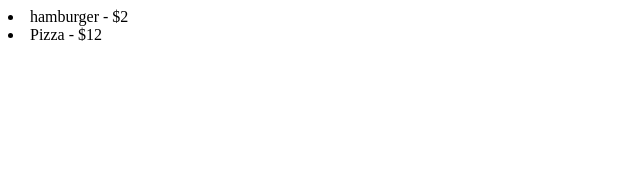
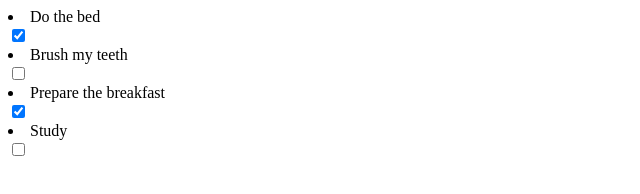
Before and after one commit to polipop-code/array-manipulation, a plain HTML site: page 01-forEach/index.html in a window 1280 px wide. Shown: the whole page, without its empty margins (0-640 px from the left). Drawn offline with Linux system fonts and the light colour scheme.

Commit message:
added map method with example

```diff
--- a/01-forEach/index.html
+++ b/01-forEach/index.html
@@ -8,10 +8,11 @@
 	</head>
 	<body>
 		<div id="app"></div>
+		<!--
 		<script>
 			const products = [
 				{
-					title: "hamburger",
+					title: "Hamburger",
 					price: "$2",
 				},
 				{
@@ -21,11 +22,44 @@
 			];
 
 			const app = document.getElementById("app");
+
 			products.forEach((product) => {
 				app.innerHTML += `
                 <li>${product.title} - ${product.price}</li>
                 `;
 			});
 		</script>
+         -->
+
+		<!-- Tasklist with forEach -->
+		<script>
+			const tasklist = [
+				{
+					taskTitle: "Do the bed",
+					done: true,
+				},
+				{
+					taskTitle: "Brush my teeth",
+					done: false,
+				},
+				{
+					taskTitle: "Prepare the breakfast",
+					done: true,
+				},
+				{
+					taskTitle: "Study",
+					done: false,
+				},
+			];
+
+			const app = document.getElementById("app");
+
+			tasklist.forEach((element) => {
+				app.innerHTML += `
+                <li>${element.taskTitle} </li>
+                <input type='checkbox' ${element.done ? "checked" : ""}></input>
+                `;
+			});
+		</script>
 	</body>
 </html>
--- /dev/null
+++ b/02-map/02-map.js
@@ -0,0 +1,6 @@
+const letters = ["a", "b", "c", "d", "e"];
+
+let newArray = letters.map((item) => item + "++");
+
+console.log(letters);
+console.log(newArray);
```
Also changed, not shown: 02-map/index.html (added, +31 -0 lines).
